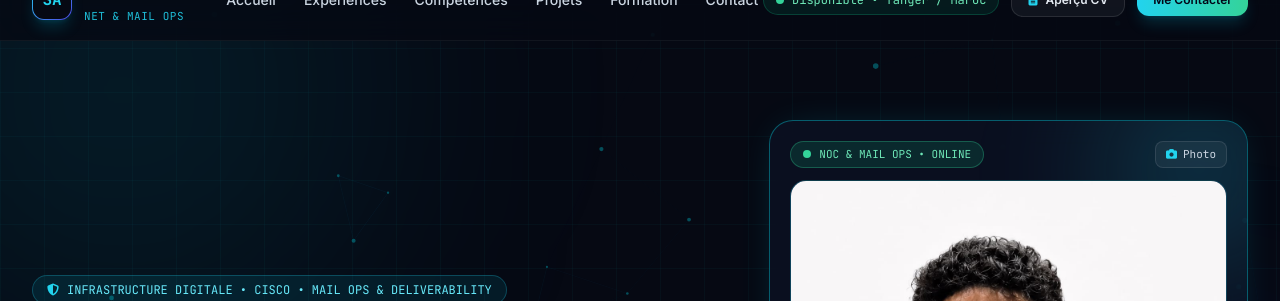
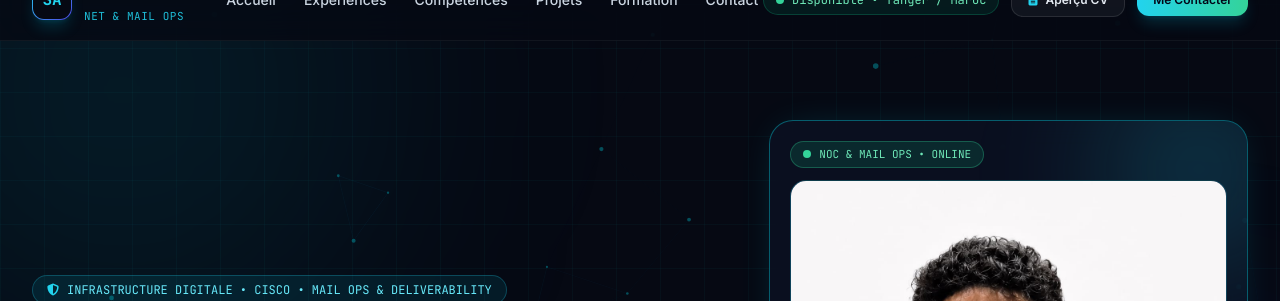
Before and after one commit to Allouch21/saad-portfilio, a plain HTML site: page index.html in a window 1280 px wide. Shown: the part 40-341 px from the top of the page. Drawn offline with nearby package versions, Linux system fonts and the light colour scheme.

Commit message:
Update portfolio

```diff
--- a/index.html
+++ b/index.html
@@ -362,12 +362,7 @@
                             <!-- Hidden File Input & Swap Button for Easy Local/GitHub Photo Testing -->
                             <input type="file" id="avatar-file-input" accept="image/*" class="hidden"
                                 onchange="handleCustomAvatarUpload(event)">
-                            <button onclick="document.getElementById('avatar-file-input').click()"
-                                title="Changer la photo (ou placer profile.jpg sur GitHub)"
-                                class="px-2.5 py-1 rounded-lg bg-white/5 hover:bg-cyan-500/20 border border-white/10 hover:border-cyan-400/40 text-[11px] font-mono text-slate-300 hover:text-cyan-300 transition flex items-center gap-1.5">
-                                <i class="fa-solid fa-camera text-cyan-400"></i>
-                                <span>Photo</span>
-                            </button>
+
                         </div>
 
                         <!-- Portrait Container with Smart White-Background Removal -->
```
